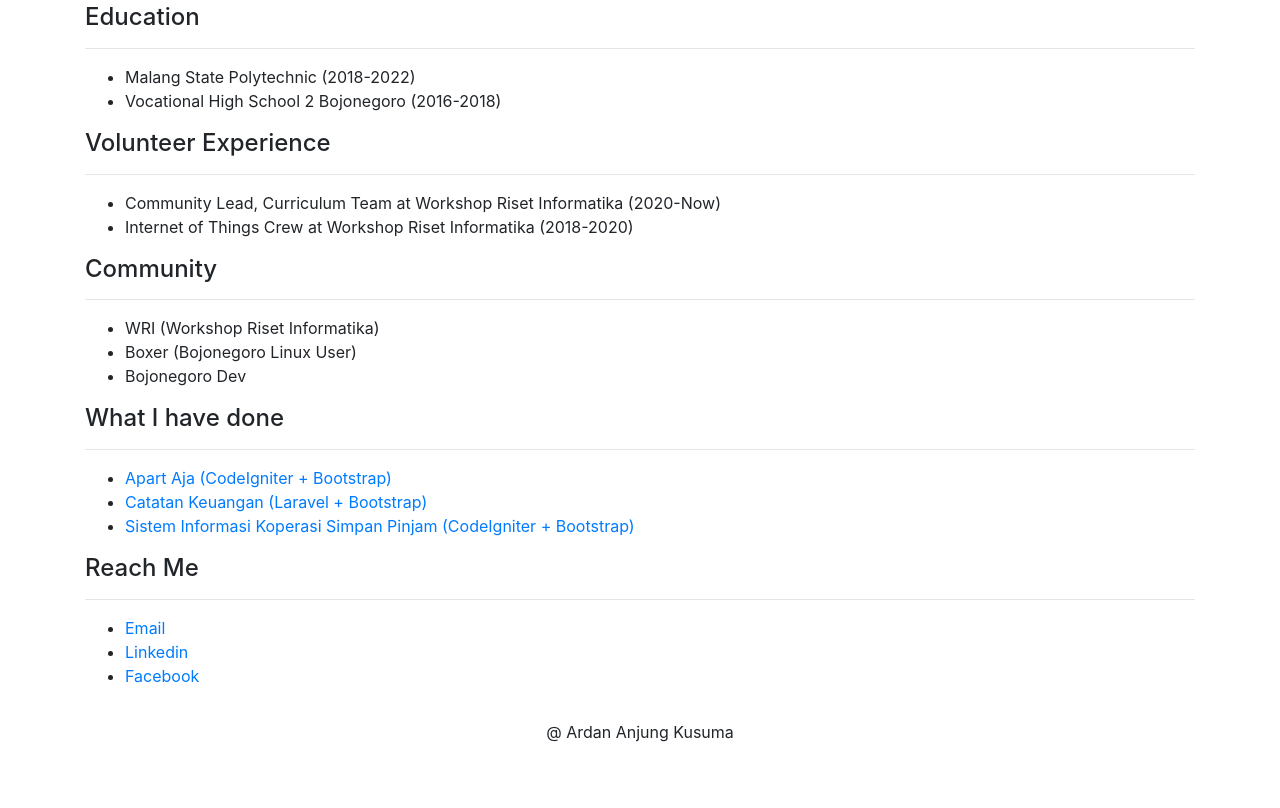
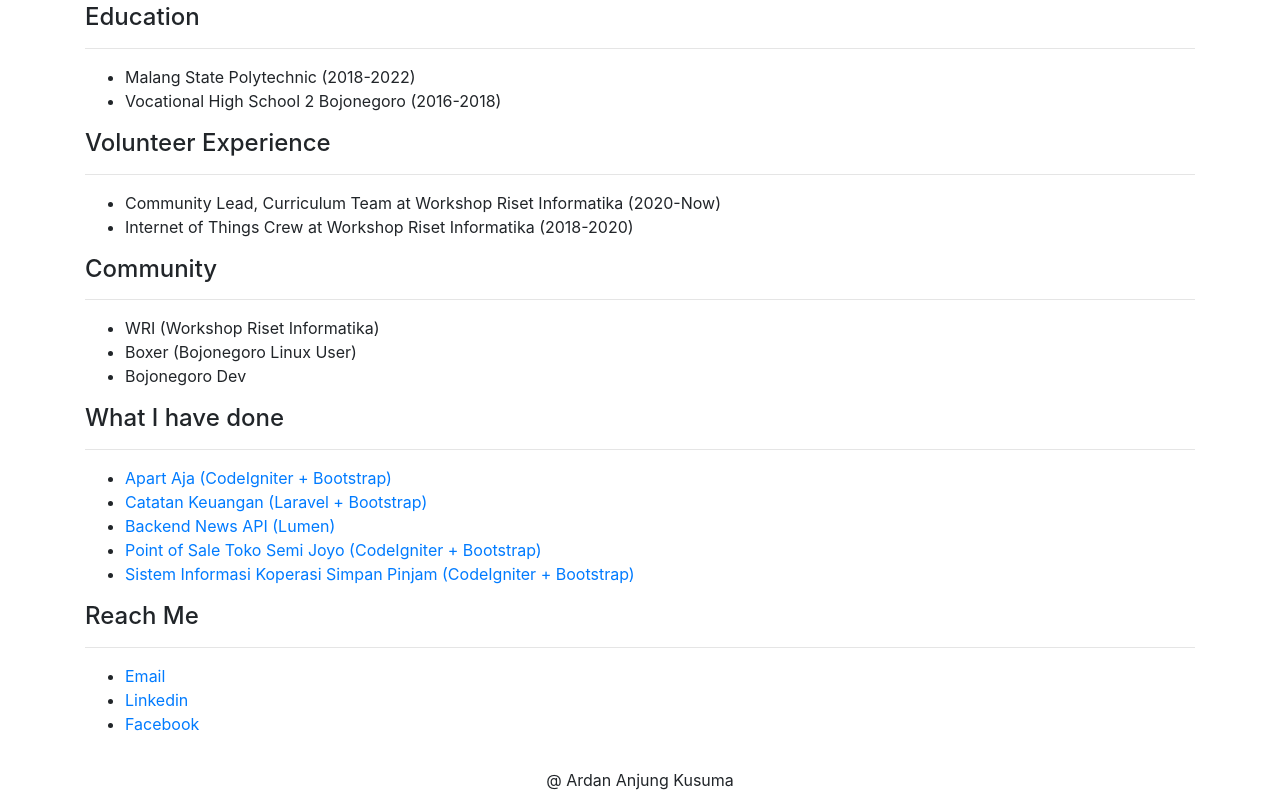
Before and after one commit to ardananjungkusuma/ardananjungkusuma.github.io, a plain HTML site: page index.html in a window 1280 px wide. Shown: the part 699-1507 px from the top of the page. Before the commit the page ends 1459 px from the top, so only its background shows below. Drawn offline with nearby package versions, Linux system fonts and the light colour scheme.

Commit message:
Update index.html

```diff
--- a/index.html
+++ b/index.html
@@ -79,6 +79,16 @@
               </a>
             </li>
             <li>
+              <a href="https://github.com/ardananjungkusuma/news-api-lumen">
+                Backend News API (Lumen)
+              </a>
+            </li>
+            <li>
+              <a href="https://github.com/ardananjungkusuma/pos-semijoyo">
+                Point of Sale Toko Semi Joyo (CodeIgniter + Bootstrap)
+              </a>
+            </li>
+            <li>
               <a href="https://github.com/bjn-squad/sikosipi">
                 Sistem Informasi Koperasi Simpan Pinjam (CodeIgniter + Bootstrap)
               </a>
```
